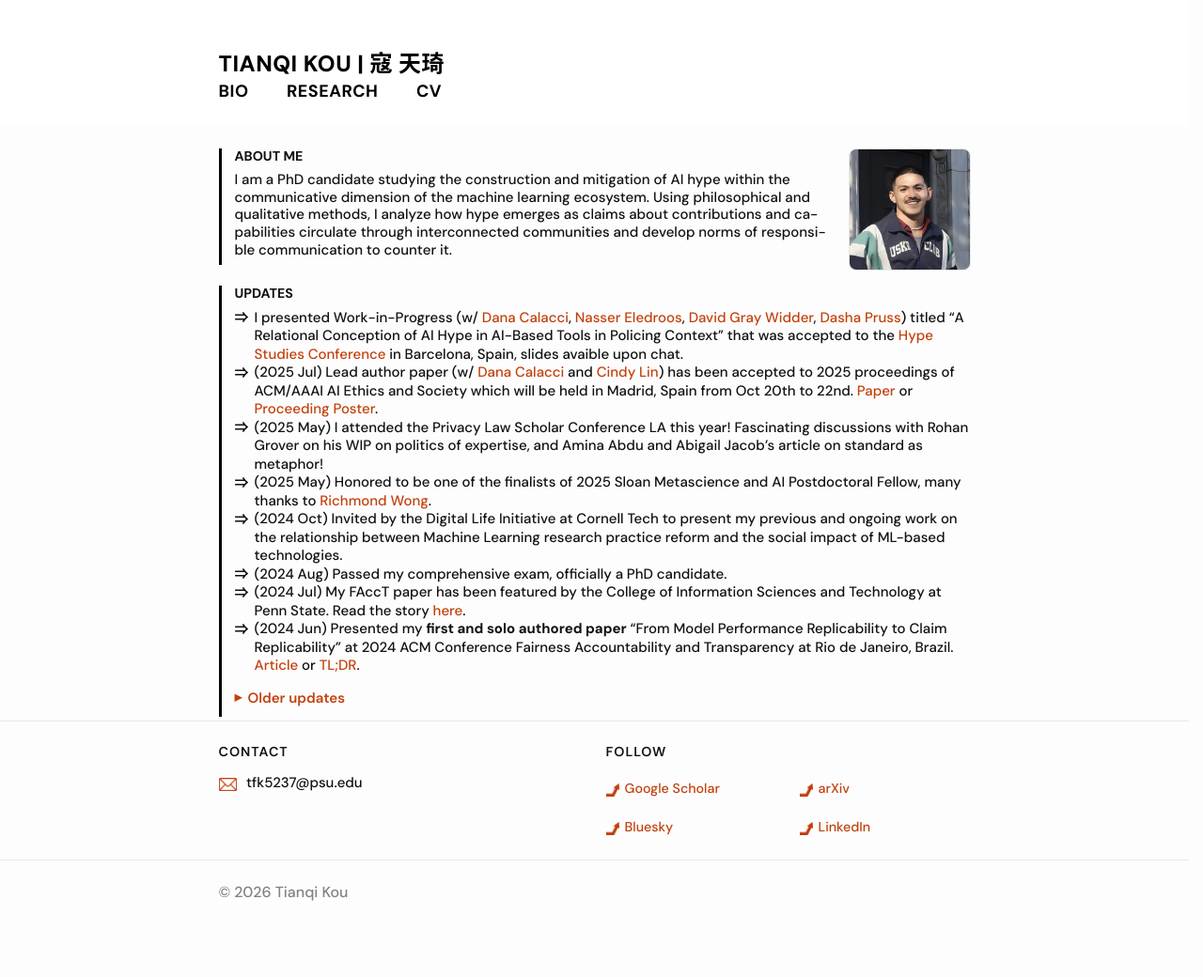
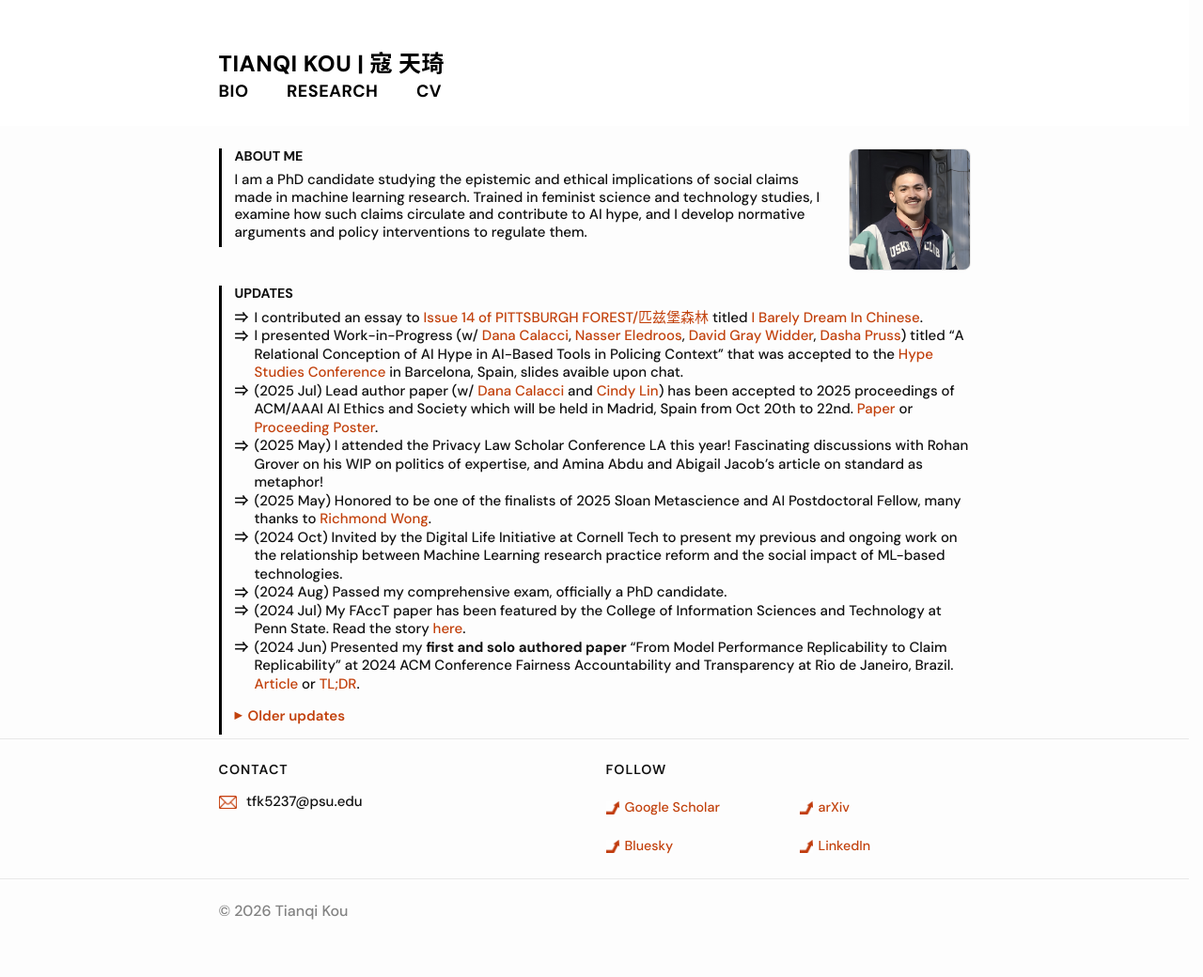
Before and after one commit to koutianqi/koutianqi.github.io, a Jekyll site: the page built from index.markdown, in a window 1280 px wide. Shown: the whole page at 94% size. Built offline with Jekyll 4.4.1, drawn with Linux system fonts in a browser that asks for light colours.

Commit message:
Update index.markdown

```diff
--- a/index.markdown
+++ b/index.markdown
@@ -9,8 +9,7 @@ description: "I study the construction and mitigation of AI hype through claims
   <h2 class="desktop-only"><strong>ABOUT ME</strong></h2>
   <h2 class="mobile-only"><strong>ABOUT ME</strong></h2>
 
-I am a PhD candidate studying the construction and mitigation of AI hype within the communicative dimension of the
-machine learning ecosystem. Using philosophical and qualitative methods, I analyze how hype emerges as claims about contributions and capabilities circulate through interconnected communities and develop norms of responsible communication to counter it.
+I am a PhD candidate studying the epistemic and ethical implications of social claims made in machine learning research. Trained in feminist science and technology studies, I examine how such claims circulate and contribute to AI hype, and I develop normative arguments and policy interventions to regulate them.
 
   </div>
   <img class="headshot" src="{{ "/assets/img/headshot_crop.jpg" | relative_url }}" alt="Headshot" />
@@ -28,7 +27,7 @@ machine learning ecosystem. Using philosophical and qualitative methods, I analy
 <div class="updates-block pubs" markdown="1">
 ## **UPDATES**
 <div class="updates" markdown="1">
-
+- I contributed an essay to [Issue 14 of PITTSBURGH FOREST/匹兹堡森林](https://mc-pony.com/pitforest/) titled [I Barely Dream In Chinese](https://mc-pony.com/pitforest/issue_14/articles/08-tianqi-kou).
 - I presented Work-in-Progress (w/ [Dana Calacci](https://www.dcalacci.net), [Nasser Eledroos](https://nasser.wiki), [David Gray Widder](https://davidwidder.me), [Dasha Pruss](https://www.dashapruss.com)) titled "A Relational Conception of AI Hype in AI-Based Tools in Policing Context" that was accepted to the [Hype Studies Conference](https://hypestudies.org/conference) in Barcelona, Spain, slides avaible upon chat.
 - (2025 Jul) Lead author paper (w/ [Dana Calacci](https://www.dcalacci.net) and [Cindy Lin](https://lincindy.com)) has been accepted to 2025 proceedings of ACM/AAAI AI Ethics and Society which will be held in Madrid, Spain from Oct 20th to 22nd. [Paper](https://ojs.aaai.org/index.php/AIES/article/view/36649) or [Proceeding Poster](https://drive.google.com/file/d/1opno1nLH7wun6IxEJQ85GNEzUy6ND7cf/view?usp=sharing).
 - (2025 May) I attended the Privacy Law Scholar Conference LA this year! Fascinating discussions with Rohan Grover on his WIP on politics of expertise, and Amina Abdu and Abigail Jacob's article on standard as metaphor!
```
